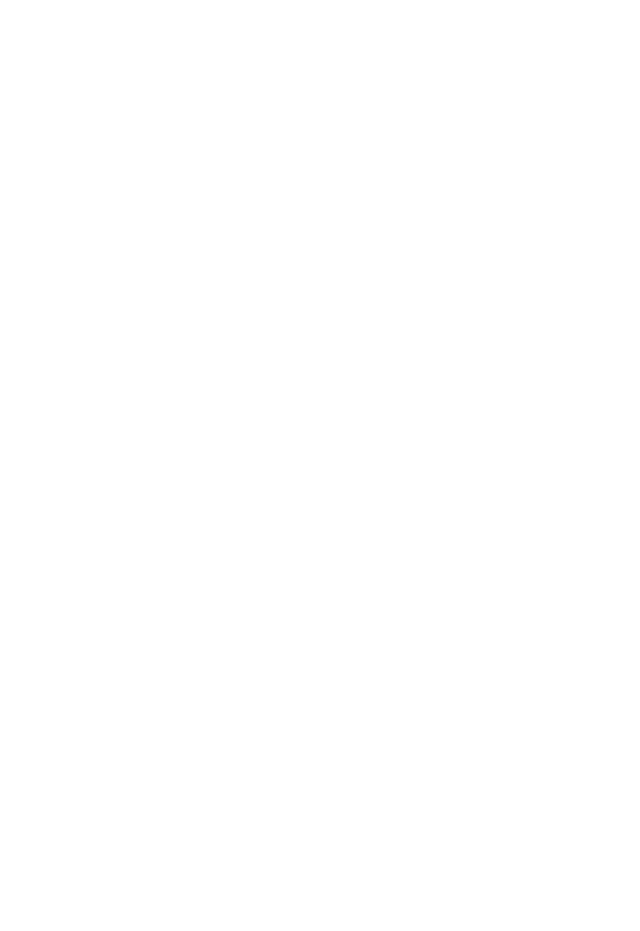
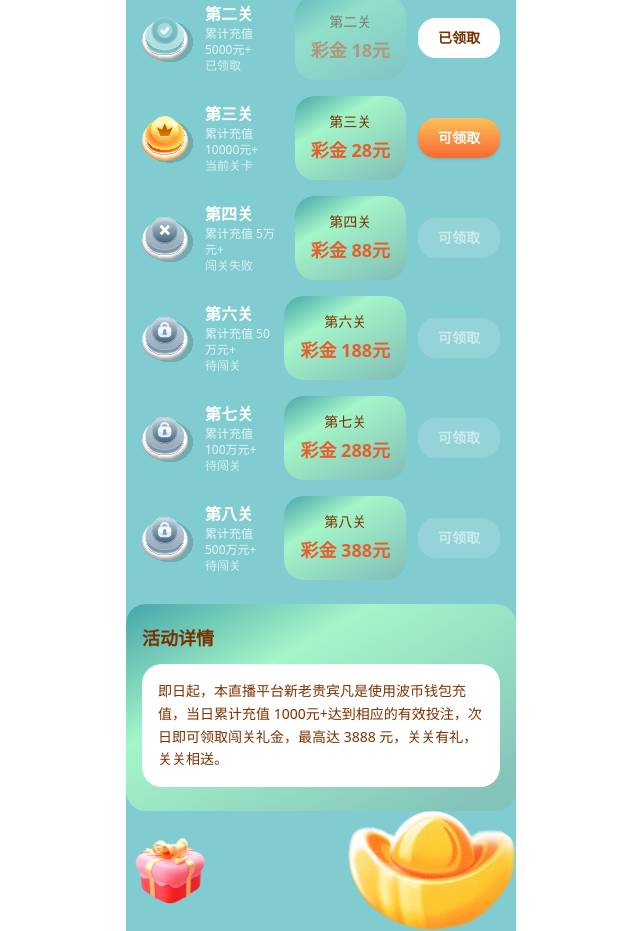
Before and after one commit to jxnhoongz/figma-research, a React (Vite) app: page / in a window 1280 px wide. Shown: the part 420-1351 px from the top of the page, without its empty margins (319-959 px from the left). Before the commit the page ends 800 px from the top, so only its background shows below. Built offline with nearby package versions, Linux system fonts and the light colour scheme.

Commit message:
feat: compose BobiLevelTheme1 screen from kit

```diff
--- a/src/App.tsx
+++ b/src/App.tsx
@@ -1,3 +1,5 @@
+import { BobiLevelTheme1 } from './screens/BobiLevelTheme1/BobiLevelTheme1'
+
 export default function App() {
-  return <div className="p-4">Figma Learning — scaffold ready</div>
+  return <BobiLevelTheme1 className="mx-auto w-[390px]" />
 }
--- /dev/null
+++ b/src/screens/BobiLevelTheme1/BobiLevelTheme1.tsx
@@ -0,0 +1,177 @@
+import { useState } from 'react'
+import { Banner } from '../../components/Banner/Banner'
+import { TabSwitch } from '../../components/TabSwitch/TabSwitch'
+import { StatusIcon, type Status } from '../../components/StatusIcon/StatusIcon'
+import { RewardCard } from '../../components/RewardCard/RewardCard'
+import { Button } from '../../components/Button/Button'
+import { cn } from '../../lib/cn'
+import decoBottom1 from '../../assets/bobi-theme1/deco-bottom-1.png'
+import decoBottom2 from '../../assets/bobi-theme1/deco-bottom-2.png'
+
+/**
+ * Sample data for the 波币大闯关 theme1 screen. Static/presentational:
+ * a handful of steps covering all four StatusIcon states (done/active/locked/fail).
+ * Content mirrors assets/figma/bobi-theme1.framelink.yaml.
+ */
+interface Step {
+  id: string
+  status: Status
+  title: string
+  requirement: string
+  statusText: string
+  amount: string
+  /** Active steps surface a claim CTA. */
+  claimable?: boolean
+}
+
+const TABS = [
+  { id: 'yesterday', label: '昨日闯关' },
+  { id: 'today', label: '今日闯关' },
+]
+
+const STEPS: Step[] = [
+  {
+    id: 's1',
+    status: 'done',
+    title: '第一关',
+    requirement: '累计充值 1000元+',
+    statusText: '已领取',
+    amount: '彩金 8元',
+  },
+  {
+    id: 's2',
+    status: 'done',
+    title: '第二关',
+    requirement: '累计充值 5000元+',
+    statusText: '已领取',
+    amount: '彩金 18元',
+  },
+  {
+    id: 's3',
+    status: 'active',
+    title: '第三关',
+    requirement: '累计充值 10000元+',
+    statusText: '当前关卡',
+    amount: '彩金 28元',
+    claimable: true,
+  },
+  {
+    id: 's4',
+    status: 'fail',
+    title: '第四关',
+    requirement: '累计充值 5万元+',
+    statusText: '闯关失败',
+    amount: '彩金 88元',
+  },
+  {
+    id: 's6',
+    status: 'locked',
+    title: '第六关',
+    requirement: '累计充值 50万元+',
+    statusText: '待闯关',
+    amount: '彩金 188元',
+  },
+  {
+    id: 's7',
+    status: 'locked',
+    title: '第七关',
+    requirement: '累计充值100万元+',
+    statusText: '待闯关',
+    amount: '彩金 288元',
+  },
+  {
+    id: 's8',
+    status: 'locked',
+    title: '第八关',
+    requirement: '累计充值 500万元+',
+    statusText: '待闯关',
+    amount: '彩金 388元',
+  },
+]
+
+const INFO_DETAIL =
+  '即日起，本直播平台新老贵宾凡是使用波币钱包充值，当日累计充值 1000元+达到相应的有效投注，' +
+  '次日即可领取闯关礼金，最高达 3888 元，关关有礼，关关相送。'
+
+/**
+ * Screen-local layout wrapper. Composes kit primitives (StatusIcon + RewardCard
+ * + Button) into one level row — no buttons/cards/icons are re-implemented here.
+ */
+function StepRow({ step }: { step: Step }) {
+  const claimed = step.status === 'done'
+
+  return (
+    <div className="flex items-center gap-3">
+      <StatusIcon status={step.status} />
+
+      <div className="flex flex-1 flex-col">
+        <span className="text-on-dark text-base font-bold">{step.title}</span>
+        <span className="text-on-dark/80 text-xs">{step.requirement}</span>
+        <span className="text-on-dark/70 text-xs">{step.statusText}</span>
+      </div>
+
+      <RewardCard
+        label={step.title}
+        amount={step.amount}
+        claimed={claimed}
+        className="min-w-[96px]"
+      />
+
+      {step.claimable ? (
+        <Button size="md">可领取</Button>
+      ) : (
+        <Button size="md" variant="secondary" disabled={step.status === 'locked' || step.status === 'fail'}>
+          {claimed ? '已领取' : '可领取'}
+        </Button>
+      )}
+    </div>
+  )
+}
+
+export function BobiLevelTheme1({ className }: { className?: string }) {
+  const [activeTab, setActiveTab] = useState(TABS[0].id)
+
+  return (
+    <div className={cn('flex w-[390px] flex-col bg-screen pb-0', className)}>
+      <Banner title="波币大闯关" />
+
+      <TabSwitch
+        tabs={TABS}
+        active={activeTab}
+        onChange={setActiveTab}
+        className="mx-4 mt-4"
+      />
+
+      {/* Vertical list of level steps */}
+      <div className="mt-4 flex flex-col gap-4 px-4">
+        {STEPS.map((step) => (
+          <StepRow key={step.id} step={step} />
+        ))}
+      </div>
+
+      {/* 活动详情 info panel — rounded top corners, card-grad token panel. */}
+      <section className="mt-6 rounded-card bg-card-grad px-4 pt-5 pb-6">
+        <h2 className="text-text-brown text-lg font-bold">活动详情</h2>
+        <div className="mt-3 rounded-card bg-on-dark p-4">
+          <p className="text-text-brown text-sm leading-relaxed">{INFO_DETAIL}</p>
+        </div>
+      </section>
+
+      {/* Decorative illustrations anchored at the very bottom. */}
+      <div className="relative h-[120px]">
+        <img
+          src={decoBottom1}
+          alt=""
+          aria-hidden="true"
+          className="absolute bottom-0 left-0 h-[120px] object-contain"
+        />
+        <img
+          src={decoBottom2}
+          alt=""
+          aria-hidden="true"
+          className="absolute bottom-0 right-0 h-[120px] object-contain"
+        />
+      </div>
+    </div>
+  )
+}
```
